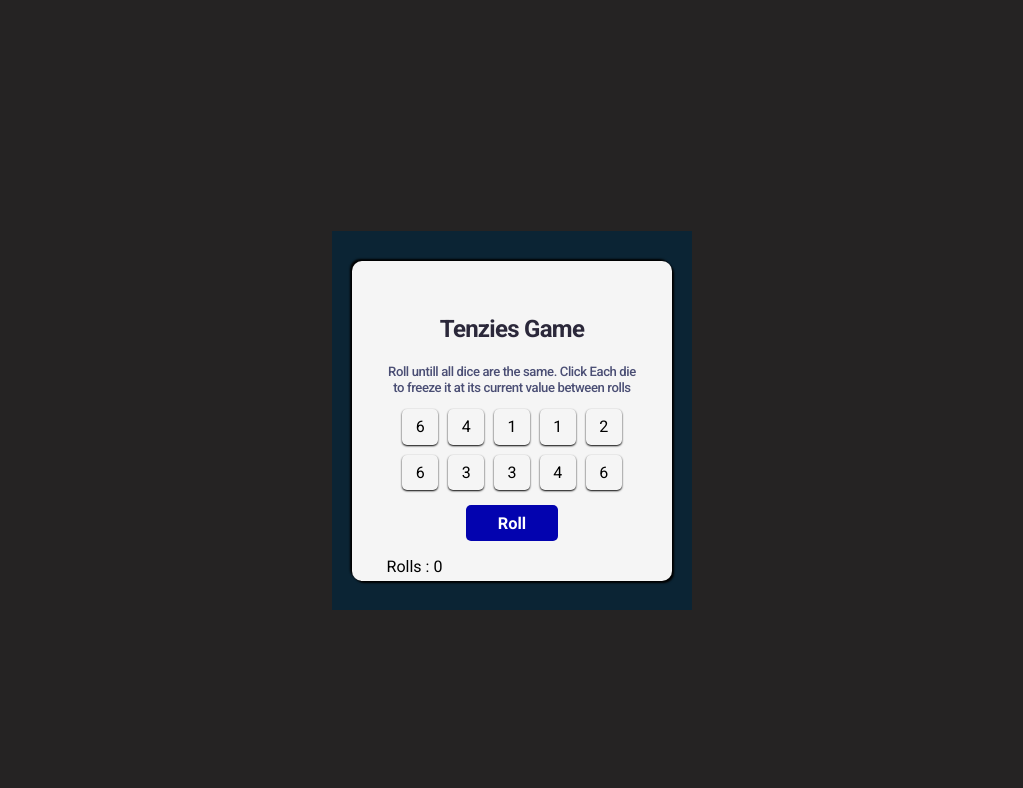
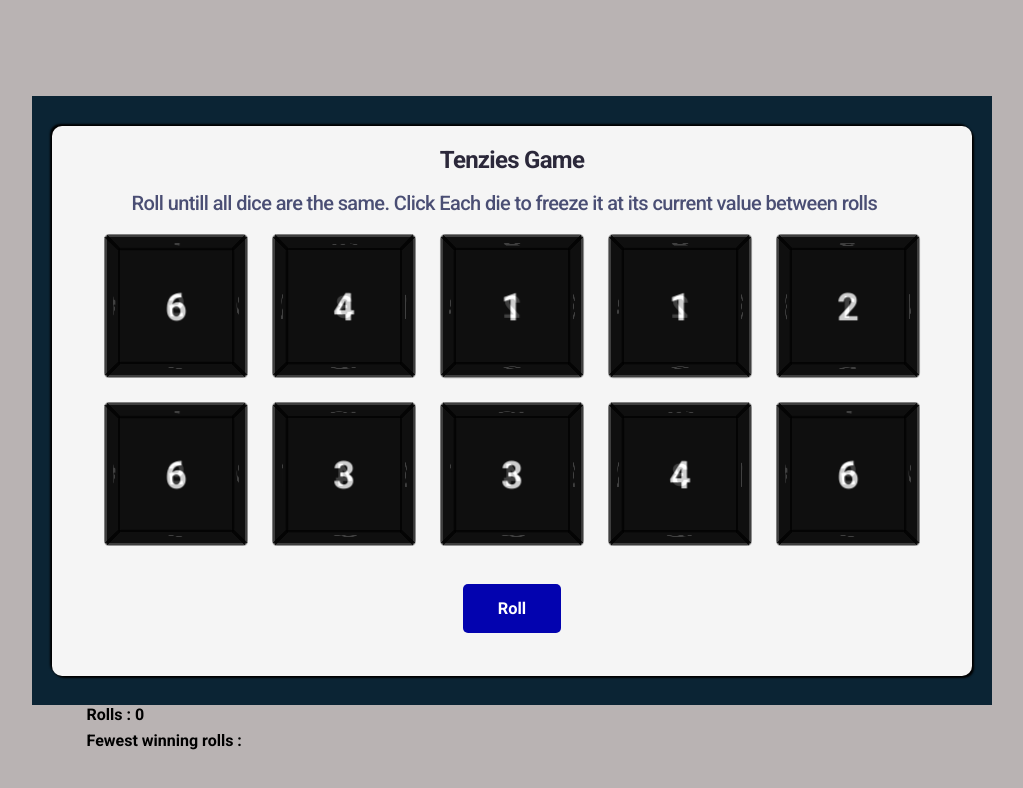
Before and after one commit to Mash14/Tenzies-Game, a React (Vite) app: page / in a window 1280 px wide. Shown: the top 788 px of the page, without its empty margins (148-1171 px from the left). Built offline with nearby package versions, Linux system fonts and the light colour scheme.

Commit message:
Add animation to die

```diff
--- a/src/App.css
+++ b/src/App.css
@@ -8,16 +8,16 @@ body {
 }
 .border {
   position: relative;
-  width: 360px;
-  height: 379px;
+  width: 960px;
+  height: 609px;
   left: 20px;
-  top: 20px;
+  /* top: 20px; */
   background-color: #0B2434;
 }
 .inner-border {
   position: absolute;
-  width: 320px;
-  height: 320px;
+  width: 920px;
+  height: 550px;
   left: 20px;
   top: 30px;
   background-color: #F5F5F5;
@@ -26,10 +26,10 @@ body {
 }
 .game {
   position: absolute;
-  width: 250.88px;
-  height: 252.8px;
+  width: 850.88px;
+  height: 482.8px;
   left: 34.56px;
-  top: 33.28px;
+  /* top: 33.28px; */
 }
 .title {
   /* position: absolute;
@@ -38,7 +38,7 @@ body {
   left: 61.44px;
   top: 33.28px; */
   text-align: center;
-  margin-top: 15px;
+  /* margin-top: 15px; */
 }
 h2 {
   font-weight: 700;
@@ -48,29 +48,29 @@ h2 {
   color: #2B283A;
 }
 /* .text {
-  position:absolute;
-  width: 232.96px;
-  height: 31.36px;
-  left: 43.52px;
-  top: 72.32px;
+  display: flex;
+  align-items: center;
+  text-align: center;
+  text-align: center;
 } */
 .text p {
   font-style: normal;
   font-weight: 500;
-  font-size: 13.1072px;
+  font-size: 20px;
   line-height: 16px;
   display: flex;
   align-items: center;
   text-align: center;
   letter-spacing: -0.03em;
   color: #4A4E74;
+  padding-left: 45px ;
 }
 .items {
   display: flex;
   align-items: center;
   justify-content: center;
   flex-wrap: wrap;
-  gap: 10px;
+  gap: 18px;
 }
 .one {
   /* position: absolute; */
@@ -90,18 +90,118 @@ h2 {
 
 .roll {
   border: none;
-  width: 92.16px;
-  height: 35.84px;
+  /* width: 92.16px;
+  height: 35.84px; */
   left: 113.92px;
   top: 250.24px;
   background-color: rgb(3, 3, 175);
   display: block;
   margin: auto;
-  margin-top: 15px;
+  margin-top: 35px;
   border-radius: 5px;
   font-size: 16.384px;
   color: #FFFFFF;
   font-weight: 700;
   line-height: 19px;
   cursor: pointer;
+  padding: 15px 35px;
 }
+.flex {
+  margin-top: 5px;
+  display: flex;
+  flex-direction: column;
+  justify-content: space-around;
+  align-content: center;
+  position: fixed;
+  font-weight: bold;
+  bottom: 50px;
+}
+.flex .pad {
+  margin-bottom: 7px;
+}
+
+/* For the cube  */
+.scene {
+  width: 150px;
+  height: 150px;
+  /* margin: 50px; */
+  perspective: 600px;
+}
+
+.cube {
+  width: 150px;
+  height: 150px;
+  position: relative;
+  transform-style: preserve-3d;
+  transform: translateZ(-150px);
+  transition: transform 3s;
+  /* transition-delay: 1s; */
+  /* transform: rotateX(-45deg) rotateY(-30deg); */
+}
+
+.cube_face {
+  position: absolute;
+  width: 150px;
+  height: 150px;
+  border: 2px solid black;
+  line-height: 150px;
+  font-size: 40px;
+  font-weight: bold;
+  text-align: center;
+  color: white;
+  background-color: black;
+  opacity: 0.75;
+  border-radius: 5px;
+}
+
+/* Each side  */
+.face_1 {
+  transform: rotateY(0deg) translateZ(72px);
+}
+.face_2 {
+  transform: rotateY(180deg) translateZ(72px);
+}
+.face_3 {
+  transform: rotateY(90deg) translateZ(72px);
+}
+.face_4 {
+  transform: rotateY(-90deg) translateZ(72px);
+}
+.face_5 {
+  transform: rotateX(90deg) translateZ(72px);
+}
+.face_6 {
+  transform: rotateX(-90deg) translateZ(72px);
+}
+
+/* Cube rotating animation  */
+.show_1 {
+  transform: translateZ(-100px) rotateY(0deg);
+  transition: all 1s;
+}
+.show_2 {
+  transform: translateZ(-100px) rotateY(-180deg);
+  transition: all 1s;
+}
+.show_3 {
+  transform: translateZ(-100px) rotateY(-90deg);
+  transition: all 1s;
+}
+.show_4 {
+  transform: translateZ(-100px) rotateY(90deg);
+  transition: all 1s;
+}
+.show_5 {
+  transform: translateZ(-100px) rotateX(-90deg);
+  transition: all 1s;
+}
+.show_6 {
+  transform: translateZ(-100px) rotateX(90deg);
+  transition: all 1s;
+}
+.backy {
+  background-color: black;
+  opacity: 1;
+  transform: scale(1.01);
+  /* border: 2px solid yellow; */
+}
--- a/src/components/die.jsx
+++ b/src/components/die.jsx
@@ -1,9 +1,25 @@
-import React from 'react';
+import React, { useEffect } from 'react';
 
 function Die(props) {
+    const [news,changeNew] = React.useState(0)
+
+    useEffect(()=> {
+        changeNew(props.die.value)
+    },[props.die.value])
+
+
     return (
     <>
-        <div className={props.die.isHeld ? 'one green' : 'one'} onClick={() => props.hold(props.die.id)}>{props.die.value}</div>
+        <div className={props.die.isHeld ? 'scene backy' :"scene"} onClick={()=> props.hold(props.die.id)}>
+            <div className={props.isHeld ? `cube backy show_${news}` : `cube show_${news}`}>
+                <div className="cube_face face_1">1</div>
+                <div className="cube_face face_2">2</div>
+                <div className="cube_face face_3">3</div>
+                <div className="cube_face face_4">4</div>
+                <div className="cube_face face_5">5</div>
+                <div className="cube_face face_6">6</div>
+            </div>
+        </div>
     </>
     );
 }
--- a/src/components/main.jsx
+++ b/src/components/main.jsx
@@ -8,6 +8,13 @@ function Main() {
     const [arr, updateArr] = React.useState( allNewDice())
     const [tenzies,youWon] = useState(false)
     const [rolls, upDateRolls] = useState(0)
+
+    useEffect(()=> {
+        if(tenzies && rolls < localStorage.rolls) {
+            localStorage.setItem('rolls',rolls)
+        }
+
+    },[tenzies])
 
     useEffect(()=> {
         // console.log('changed')
@@ -44,11 +51,13 @@ function Main() {
     }
 
     function hold(id) {
-        updateArr(prev => (
-            prev.map(die => {
-                return (id === die.id) ? {...die, isHeld : !die.isHeld} : die
-            })
-        ))
+        if (!tenzies) {
+            updateArr(prev => (
+                prev.map(die => {
+                    return (id === die.id) ? {...die, isHeld : !die.isHeld} : die
+                })
+            ))
+        }
     }
 
     function rollDice() {
@@ -71,16 +80,18 @@ function Main() {
     const diceElements = arr.map(die => <Die
         key={die.id}
         die={die}
-        className='one'
+        // className='scene'
         hold={hold}
+        rollDie={rollDice}
         />)
 
     return (
         <React.Fragment>
 
             <div className="border">
-                {tenzies && <Confetti width={350} height={380}/>}
+                {tenzies && <Confetti width={960} height={600}/>}
                 <div className="inner-border">
+                    {/* <p>{time.timer_text}</p> */}
                     <div className="game">
                         <div className='title'>
                             <h2>Tenzies Game</h2>
@@ -92,7 +103,10 @@ function Main() {
                             {diceElements}
                         </div>
                         <button className='roll' onClick={rollDice }>{tenzies ? 'New Game' : 'Roll'}</button>
-                        {tenzies ? <p>Won after {rolls} rolls</p> : <p>Rolls : {rolls}</p>}
+                        <div className='flex'>
+                            {tenzies ? <div className='pad'>Winning rolls : {rolls}</div> : <div className='pad'>Rolls : {rolls}</div>}
+                            <div>Fewest winning rolls : {localStorage.rolls}</div>
+                        </div>
                     </div>
                 </div>
             </div>
--- a/src/index.css
+++ b/src/index.css
@@ -1,5 +1,5 @@
 body {
-  background-color: rgb(37, 35, 35);
+  background-color: rgb(185, 179, 179);
   display: flex;
   align-items: center;
   justify-content: center;
```
